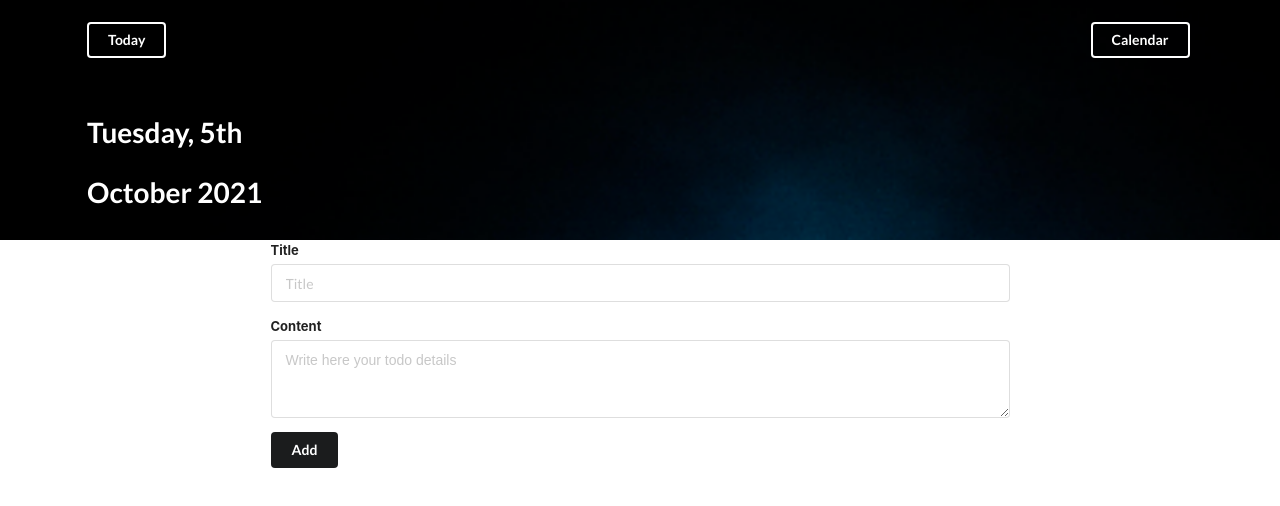
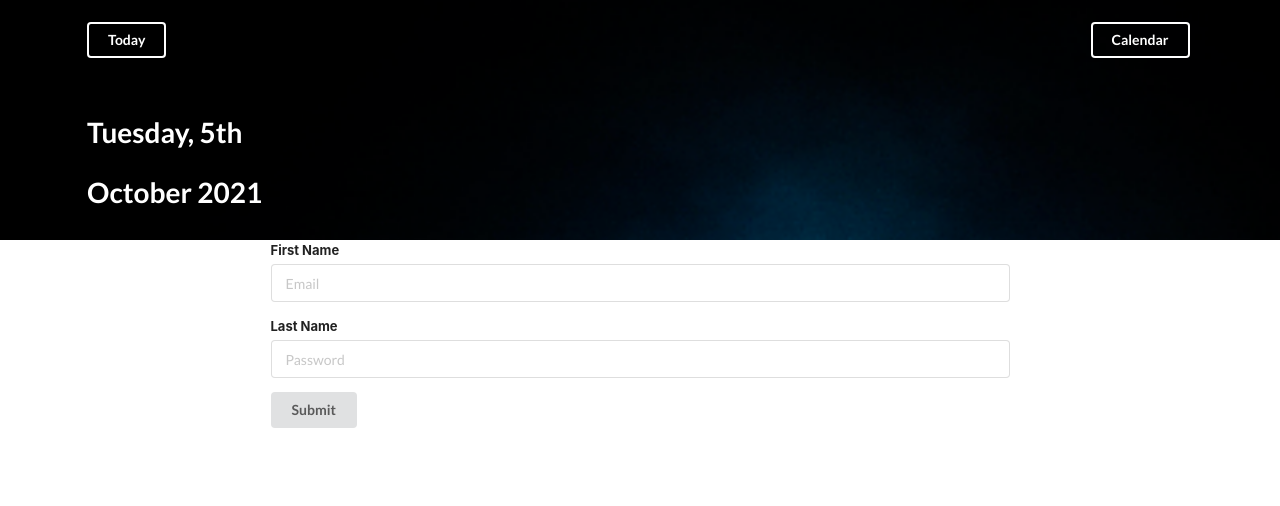
Before and after one commit to Miladpegah/todo-app, a React (Create React App) app: page / in a window 1280 px wide. Shown: the top 506 px of the page. Built offline with nearby package versions, Linux system fonts and the light colour scheme.

Commit message:
Debug the calendar event listener

```diff
--- a/src/components/App.js
+++ b/src/components/App.js
@@ -4,11 +4,12 @@ import Header from './Header';
 import Calendar from './Calendar';
 import AddTodo from './AddTodo';
 import Cookies from 'universal-cookie';
+import LoginForm from './LoginForm';
 
 class App extends React.Component {
     state = {
       claendarStatus: false,
-      loggedIn: false
+      login_status: false
     };
     handleCallback = (childData) =>{
         this.setState({claendarStatus: childData});
@@ -47,20 +48,22 @@ class App extends React.Component {
       result.setDate(new Date(Date.now()).getDate() + target);
       return result;
     }
+    this.setState({login_status: isLoggedIn()});
   }
   render(){
-    let calendar;
-    if (this.state.claendarStatus === true) {
-      calendar = <Calendar/>;
+    let content;
+    if(this.state.login_status == false){
+      content = <LoginForm/>
+    }
+    else if (this.state.claendarStatus === true) {
+      content = <Calendar/>;
     }else{
-      calendar = null;
+      content = <AddTodo/>;
     }
     return(
         <>
           <Header parentCallback = {this.handleCallback}/>
-          <AddTodo/>
-          <div className="app-content">{calendar}</div>
-
+          <div className="app-content">{content}</div>
         </>
       );
   }
--- a/src/components/Calendar.js
+++ b/src/components/Calendar.js
@@ -9,7 +9,9 @@ class Calendar extends React.Component {
 		date : null,
       };
    	}
-
+   	dayClick(){
+   		alert();
+   	}
 	componentDidMount(){
 		const formatDate = value => {
 			let date = new Date(value);
@@ -33,7 +35,7 @@ class Calendar extends React.Component {
 		const monthName = document.querySelector('#month-name');
 		const previous = document.querySelector('#previous');
 		const future = document.querySelector('#future');
-		const dayClasses = calendar.querySelector('.day');
+		const dayClasses = document.querySelectorAll('#app-calendar .day');
 		let year = new Date().getFullYear();
 		let month = new Date().getMonth();
 		let monthLong = new Intl.DateTimeFormat("en-US", { month: "long" }).format(new Date(Date.UTC(year, month, 1)));
@@ -97,7 +99,7 @@ class Calendar extends React.Component {
 
 				calendar.insertAdjacentHTML(
 					"beforeend",
-					`<div className="day ${weekend ? "weekend" : ""} ${today ? "today" : ""}">
+					`<div className='day${weekend ? " weekend" : ""}${today ? " today" : ""}'>
 						${name}
 						${day}
 						${weekend ? "<br/><p style='color:#FFA500'>weekend</p>" : ""}
@@ -140,7 +142,8 @@ class Calendar extends React.Component {
 
 			calendar.insertAdjacentHTML(
 				"beforeend",
-				`<div className="day ${weekend ? "weekend" : ""} ${today ? "today" : ""}" data-year="${year}" data-month="${month}" data-day="${day}">
+				`<div className='day${weekend ? " weekend" : ""}${today ? " today" : ""}'
+				data-year="${year}" data-month="${month}" data-day="${day}">
 					${name}
 					${day}
 					${weekend ? "<br/><p style='color:#FFA500'>weekend</p>" : ""}
@@ -176,9 +179,7 @@ class Calendar extends React.Component {
 			}
 			calendarCalculator(currentYear, totallMonth);
 		});
-
-
-		document.querySelectorAll('#app-calendar .day').forEach(day => {
+			document.querySelectorAll('#app-calendar div').forEach(day => {
 				day.addEventListener("click", event => {
 					event.currentTarget.classList.toggle("selected");
 				});
@@ -197,6 +198,7 @@ class Calendar extends React.Component {
 	}
 
 	render(){
+		console.log(document.querySelectorAll('#app-calendar div'));
 		return(
 			<div className="root">
 				<div className="clalendar-header">
--- a/src/css/App.css
+++ b/src/css/App.css
@@ -108,6 +108,7 @@ a {
     font-size: 12px;
     cursor: pionter;
     transition: background-color 200ms, color 200ms;
+    text-align: center;
 }
 
 .name{
```
Lines whose indentation alone changed are shown as unchanged.
